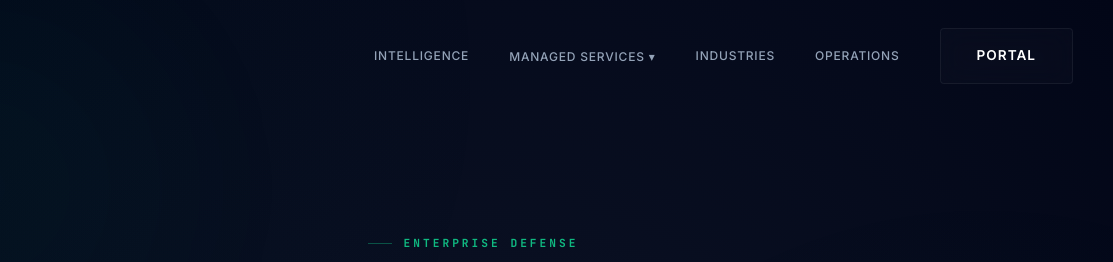
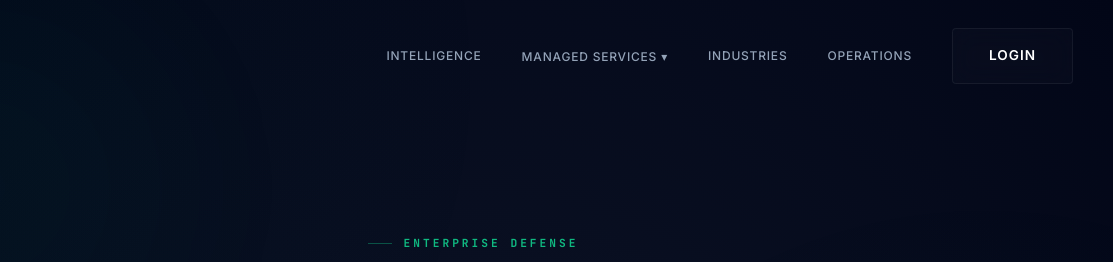
Before and after one commit to ajoyag/DXSO-site-new, a plain HTML site: page index.html in a window 1280 px wide. Shown: the top 262 px of the page, 167-1280 px from the left. Drawn offline with nearby package versions, Linux system fonts and the light colour scheme.

Commit message:
Update index.html

```diff
--- a/index.html
+++ b/index.html
@@ -703,7 +703,7 @@
                 </div>
                 <a href="#industries" class="nav-link" onclick="toggleMobileMenu()">Industries</a>
                 <a href="#process" class="nav-link" onclick="toggleMobileMenu()">Operations</a>
-                <a href="portal-login.html" class="btn btn-outline" onclick="toggleMobileMenu()">Portal</a>
+                <a href="portal-login.html" class="btn btn-outline" onclick="toggleMobileMenu()">Login</a>
             </div>
             <div id="m-toggle" style="display:none; color:white; font-size:1.8rem; cursor:pointer; z-index:1001;" onclick="toggleMobileMenu()">☰</div>
         </div>
```
